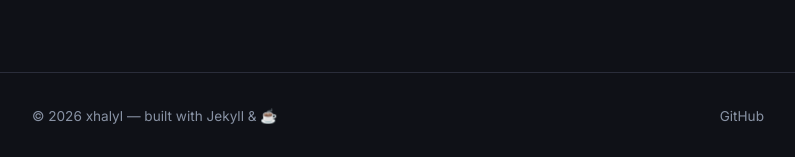
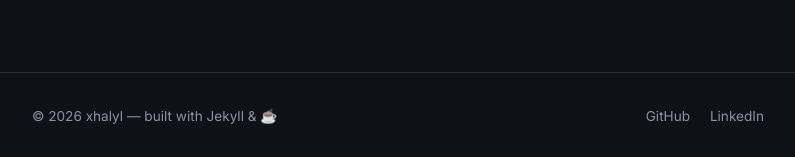
Before and after one commit to Khalil-420/Khalil-420.github.io, a Jekyll site: the page built from _posts/2025-03-04-tekup-mini-ctf-the-spy-writeup.md, in a window 1280 px wide and 900 px high, scrolled down 6403 px. Shown: the part 740-897 px from the top of the window, without its empty margins (242-1037 px from the left). Built offline with Jekyll 4.4.1, drawn with Linux system fonts in a browser that asks for light colours.

````diff
--- a/_includes/footer.html
+++ b/_includes/footer.html
@@ -3,6 +3,7 @@
     <span>© {{ 'now' | date: "%Y" }} {{ site.author }} — built with Jekyll & ☕</span>
     <div class="footer-links">
       <a href="https://github.com/Khalil-420" target="_blank">GitHub</a>
+      <a href="https://www.linkedin.com/in/mohamed-khalil-gammar-44754119a/" target="_blank">LinkedIn</a>
     </div>
   </div>
 </footer>
--- a/_layouts/default.html
+++ b/_layouts/default.html
@@ -5,7 +5,7 @@
   <meta name="viewport" content="width=device-width, initial-scale=1.0">
   <title>{% if page.title %}{{ page.title }} — {{ site.title }}{% else %}{{ site.title }}{% endif %}</title>
   <meta name="description" content="{{ page.description | default: site.description }}">
-  <link rel="stylesheet" href="{{ '/assets/css/main.css' | relative_url }}">
+  <link rel="stylesheet" href="{{ 'assets/css/main.css' | relative_url }}">
   <link rel="preconnect" href="https://fonts.googleapis.com">
   <link href="https://fonts.googleapis.com/css2?family=Inter:wght@400;600;700&family=JetBrains+Mono:wght@400;700&display=swap" rel="stylesheet">
 </head>
--- a/_posts/2025-03-04-tekup-mini-ctf-the-spy-writeup.md
+++ b/_posts/2025-03-04-tekup-mini-ctf-the-spy-writeup.md
@@ -17,19 +17,19 @@
 
 ## THE SPY 0
 
-![The Spy 0 challenge](/../../assets/images/spy_1.webp)
+![The Spy 0 challenge](/assets/images/spy_1.webp)
 
 After downloading the attachments, we find two files: a `.ppt` file and a password-protected zip.
 
 Opening the PowerPoint, a hidden base64 string is visible in the slide:
 
-![Hidden base64 in PowerPoint](/../../assets/images/spy_2.webp)
+![Hidden base64 in PowerPoint](/assets/images/spy_2.webp)
 
 Throwing it into CyberChef and decoding reveals... a zip file! Inside it:
 - `flag.png` → **THE SPY 0 flag** ✅
 - `spylogs.txt` → useful for the next parts
 
-![Decoded zip contents](/../../assets/images/spy_3.webp)
+![Decoded zip contents](/assets/images/spy_3.webp)
 
 THE SPY 0 solved 😄 — now let's find this spy!
 
@@ -37,11 +37,11 @@
 
 ## THE SPY 1
 
-![The Spy 1 challenge](/../../assets/images/spy_4.webp)
+![The Spy 1 challenge](/assets/images/spy_4.webp)
 
 We now have `spylogs.txt` from the previous step. Taking a look at the log file:
 
-![spylogs.txt contents](/../../assets/images/spy_5.webp)
+![spylogs.txt contents](/assets/images/spy_5.webp)
 
 HTTP requests with a `secret` query parameter containing base64-encoded values. Decoding them one by one:
 
@@ -60,11 +60,11 @@
 
 ## THE SPY 2
 
-![The Spy 2 challenge](/../../assets/images/spy_6.webp)
+![The Spy 2 challenge](/assets/images/spy_6.webp)
 
 We now have the zip password from the previous flag. Extracting it reveals `the_spy.img`:
 
-![Zip contents](/../../assets/images/spy_7.webp)
+![Zip contents](/assets/images/spy_7.webp)
 
 The `.img` file is a **LUKS encrypted disk**:
 
@@ -76,7 +76,7 @@
 sudo cryptsetup luksOpen the_spy.img trah
 ```
 
-![cryptsetup asking for passphrase](/../../assets/images/spy_8.webp)
+![cryptsetup asking for passphrase](/assets/images/spy_8.webp)
 
 It asks for a passphrase. Time to bruteforce it:
 
@@ -85,7 +85,7 @@
 # or use hashcat / john with a wordlist
 ```
 
-![Bruteforce result](/../../assets/images/spy_9.webp)
+![Bruteforce result](/assets/images/spy_9.webp)
 
 Password: `abc123` — really!! 🤦
 
@@ -96,11 +96,11 @@
 ls /mnt
 ```
 
-![Mounted device contents](/../../assets/images/spy_10.webp)
+![Mounted device contents](/assets/images/spy_10.webp)
 
 Inside we find a `Dockerfile`:
 
-![Dockerfile contents](/../../assets/images/spy_11.webp)
+![Dockerfile contents](/assets/images/spy_11.webp)
 
 Next hint found: **`HE LIVES IN BARDO!`** — I think I know who it is, but let's be sure 😉
 
@@ -108,7 +108,7 @@
 
 ## THE SPY 3
 
-![The Spy 3 challenge](/../../assets/images/spy_12.webp)
+![The Spy 3 challenge](/assets/images/spy_12.webp)
 
 Looking at the Dockerfile more carefully, one line stands out:
 
@@ -123,11 +123,11 @@
 docker run verysus:1.3
 ```
 
-![Docker image output](/../../assets/images/spy_13.webp)
+![Docker image output](/assets/images/spy_13.webp)
 
 The output contains a base64 string. Decoding it:
 
-![Decoded output — spy revealed](/../../assets/images/spy_14.webp)
+![Decoded output — spy revealed](/assets/images/spy_14.webp)
 
 **The spy is found!** 👾
 
````
Also changed, not shown: _posts/2025-03-01-securinets-xss-challenge.md (+6 -6 lines), _posts/2025-03-02-cybertek-yessyou-writeup.md (+4 -4 lines), _posts/2025-03-03-cybertek-recursed-writeup.md (+3 -3 lines), 1 other file.
